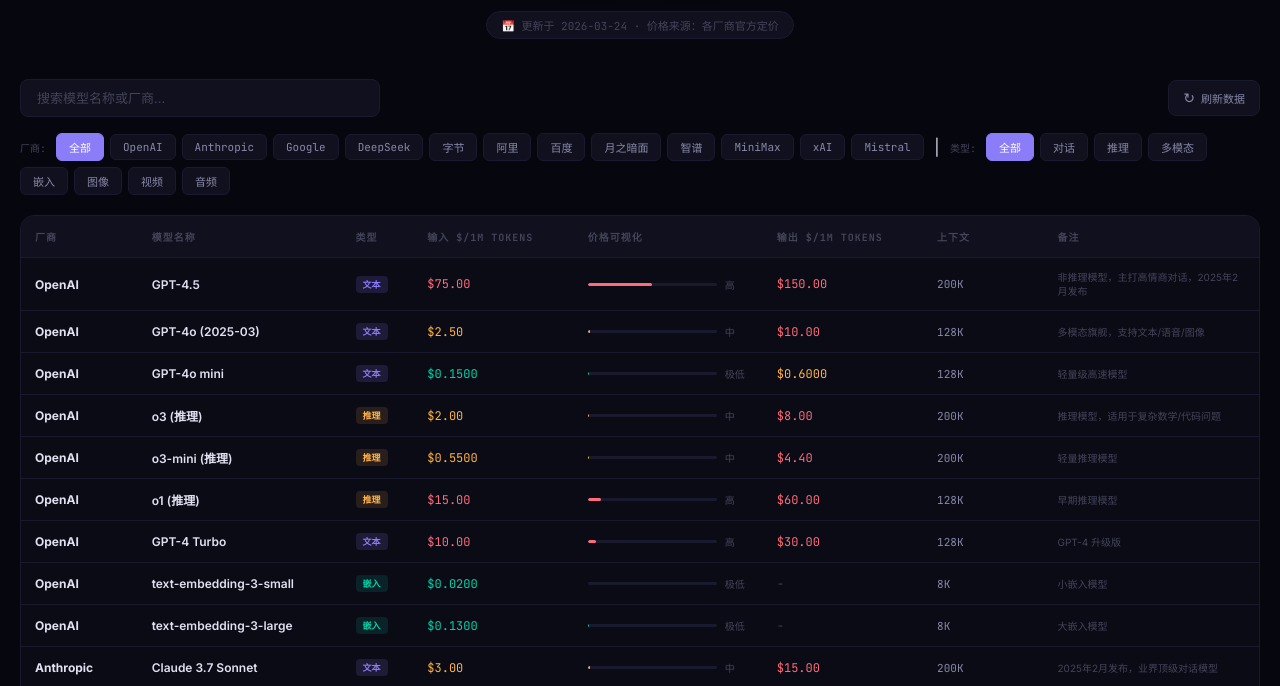
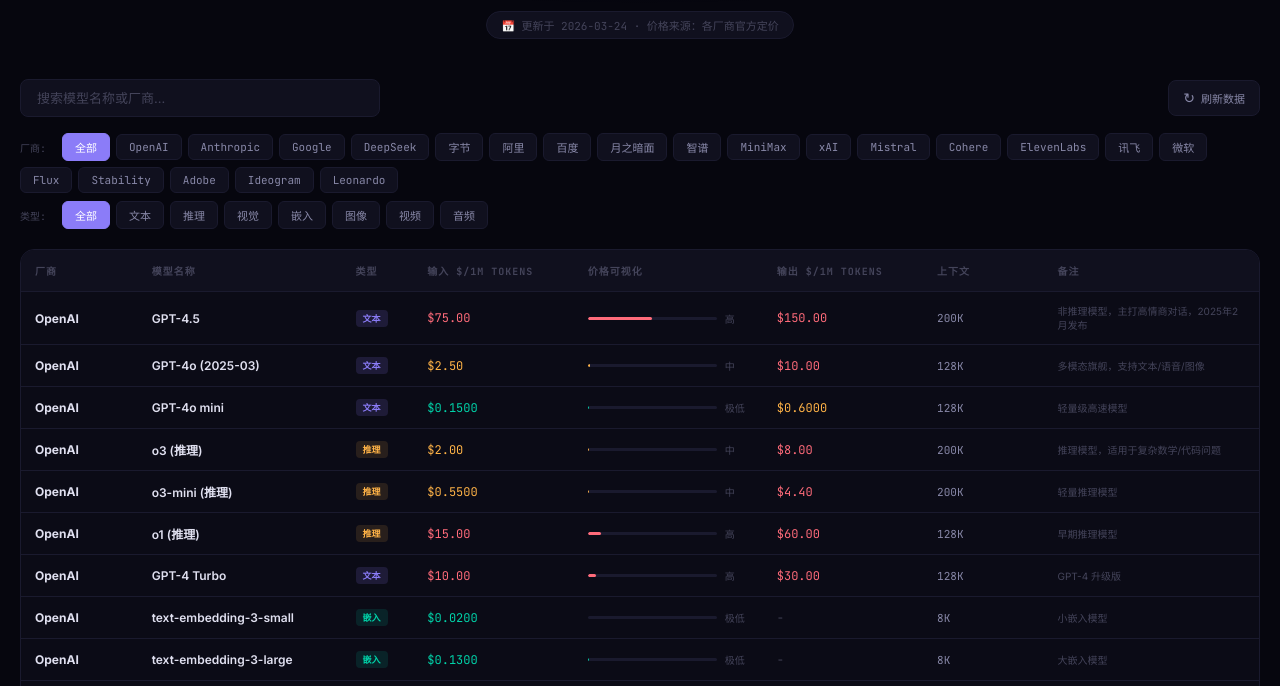
Before and after one commit to User-onsoul/llm-pricing, a website: page index.html in a window 1280 px wide. Shown: the part 110-796 px from the top of the page. Drawn offline with Linux system fonts and the light colour scheme; no server answers.

Commit message:
Split filters into two rows (providers + types)
- Added filter-row wrapper for each filter group
- Updated CSS for proper two-row layout
- Added remaining providers (Cohere, ElevenLabs, 讯飞, 微软, Flux, Stability, Adobe, Ideogram, Leonardo)

```diff
--- a/index.html
+++ b/index.html
@@ -109,17 +109,22 @@
     .search-bar input:focus { outline: none; border-color: var(--accent); }
     .search-bar input::placeholder { color: var(--text-muted); }
     .filters {
+      margin-bottom: 20px;
+    }
+    .filter-row {
       display: flex;
       gap: 6px;
-      margin-bottom: 20px;
       flex-wrap: wrap;
       align-items: center;
+      margin-bottom: 8px;
     }
+    .filter-row:last-child { margin-bottom: 0; }
     .filter-label {
       font-family: var(--font-mono);
       font-size: 10px;
       color: var(--text-muted);
       margin-right: 4px;
+      min-width: 32px;
     }
     .filter-btn {
       padding: 5px 12px;
@@ -267,6 +272,7 @@
   </div>
 
   <div class="filters">
+    <div class="filter-row">
       <span class="filter-label">厂商:</span>
       <button class="filter-btn active" data-filter="all">全部</button>
       <button class="filter-btn" data-filter="OpenAI">OpenAI</button>
@@ -281,16 +287,27 @@
       <button class="filter-btn" data-filter="MiniMax">MiniMax</button>
       <button class="filter-btn" data-filter="xAI">xAI</button>
       <button class="filter-btn" data-filter="Mistral">Mistral</button>
-    &nbsp;|&nbsp;
+      <button class="filter-btn" data-filter="Cohere">Cohere</button>
+      <button class="filter-btn" data-filter="ElevenLabs">ElevenLabs</button>
+      <button class="filter-btn" data-filter="讯飞">讯飞</button>
+      <button class="filter-btn" data-filter="微软">微软</button>
+      <button class="filter-btn" data-filter="Flux">Flux</button>
+      <button class="filter-btn" data-filter="Stability">Stability</button>
+      <button class="filter-btn" data-filter="Adobe">Adobe</button>
+      <button class="filter-btn" data-filter="Ideogram">Ideogram</button>
+      <button class="filter-btn" data-filter="Leonardo">Leonardo</button>
+    </div>
+    <div class="filter-row">
       <span class="filter-label">类型:</span>
       <button class="filter-btn type-btn active" data-type="all">全部</button>
-    <button class="filter-btn type-btn" data-type="chat">对话</button>
+      <button class="filter-btn type-btn" data-type="chat">文本</button>
       <button class="filter-btn type-btn" data-type="reasoning">推理</button>
-    <button class="filter-btn type-btn" data-type="vision">多模态</button>
+      <button class="filter-btn type-btn" data-type="vision">视觉</button>
       <button class="filter-btn type-btn" data-type="embedding">嵌入</button>
       <button class="filter-btn type-btn" data-type="image">图像</button>
       <button class="filter-btn type-btn" data-type="video">视频</button>
       <button class="filter-btn type-btn" data-type="audio">音频</button>
+    </div>
   </div>
 
   <div class="table-wrap">
```
Lines whose indentation alone changed are shown as unchanged.
